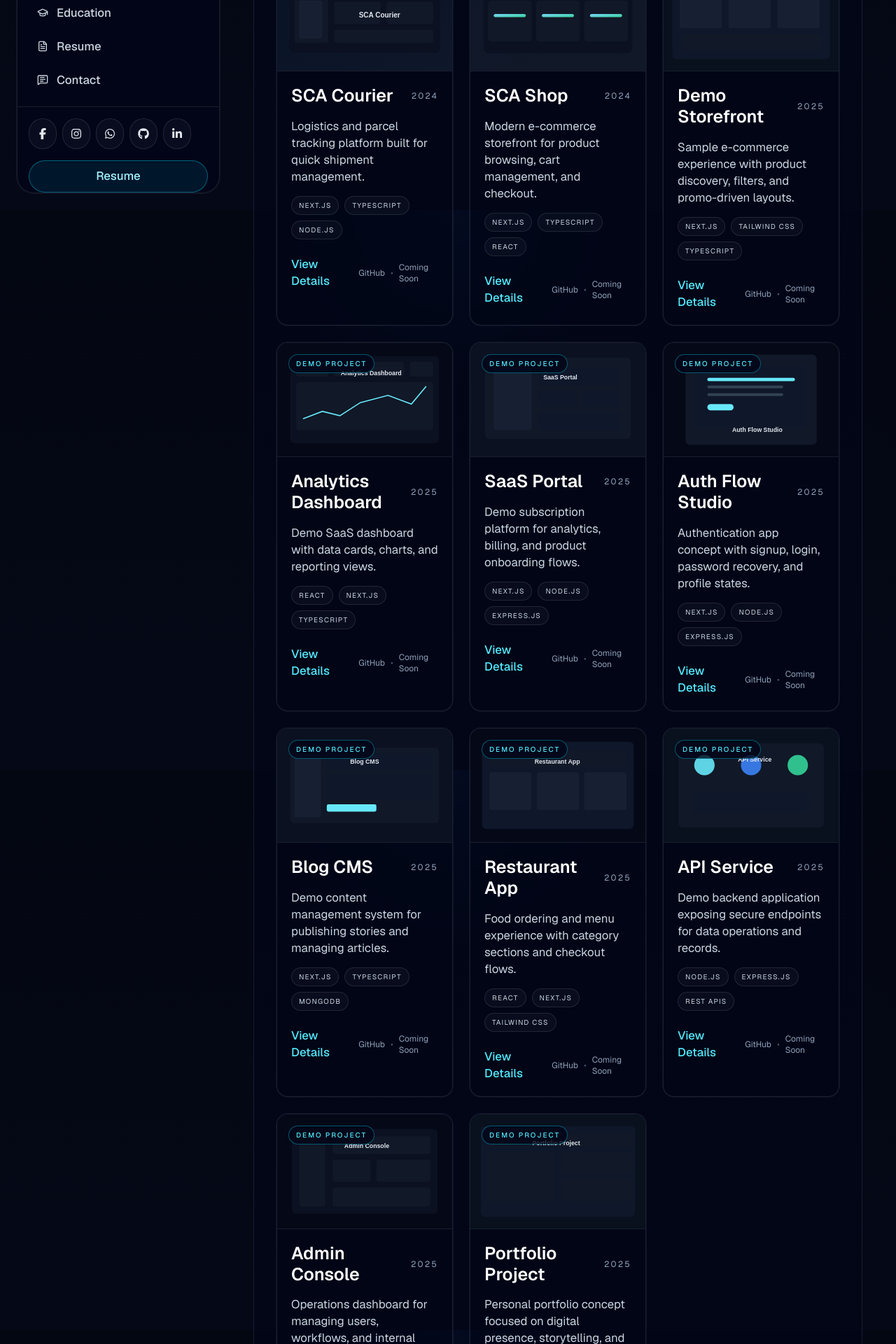
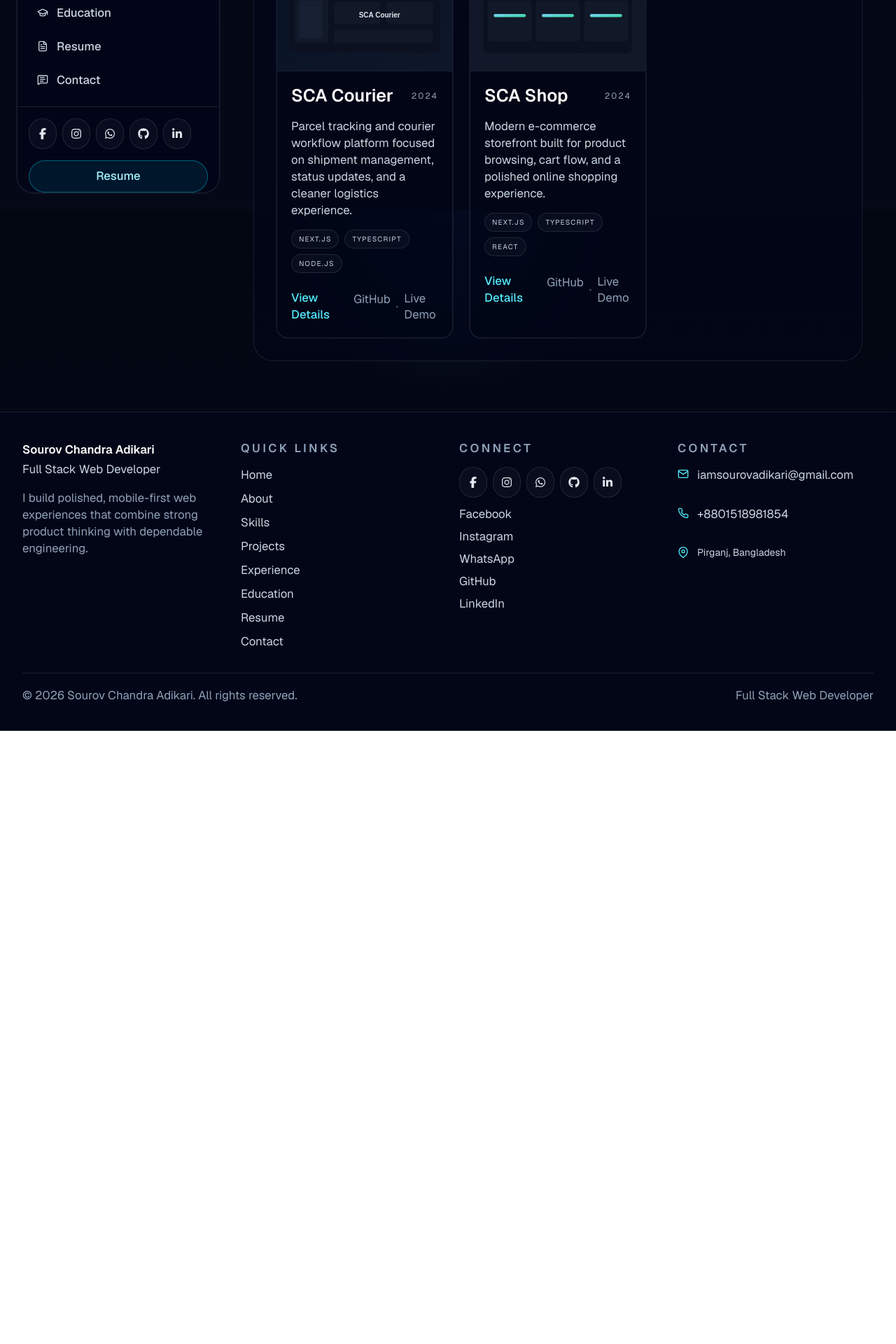
Before and after one commit to URSourovAdikari/sca-portfolio, a Next.js app: page /projects in a window 1280 px wide. Shown: the part 500-2420 px from the top of the page at 70% size. After the commit the page ends 1544 px from the top, so only its background shows below. Built offline with nearby package versions, Linux system fonts and the light colour scheme.

Commit message:
Refine portfolio project showcase and UI polish

```diff
--- a/app/projects/[slug]/page.tsx
+++ b/app/projects/[slug]/page.tsx
@@ -21,7 +21,7 @@ export async function generateMetadata({ params }: { params: Promise<{ slug: str
 
   return {
     title: project.title,
-    description: project.shortDescription,
+    description: project.description,
   };
 }
 
@@ -64,7 +64,7 @@ export default async function ProjectDetailPage({
           <div className="space-y-3">
             <div className="flex flex-wrap items-center gap-2">
               <span className="rounded-full border border-cyan-400/30 bg-cyan-500/10 px-2.5 py-1 text-[10px] uppercase tracking-[0.18em] text-cyan-300">
-                {project.isDemo ? "Demo Project" : project.category}
+                {project.category}
               </span>
               <span className="rounded-full border border-white/10 bg-white/3 px-2.5 py-1 text-[10px] uppercase tracking-[0.18em] text-slate-300">
                 {project.year}
@@ -73,9 +73,23 @@ export default async function ProjectDetailPage({
             <h1 className="text-4xl font-semibold text-white md:text-5xl">{project.title}</h1>
           </div>
 
-          <p className="text-base leading-8 text-slate-300">{project.fullDescription}</p>
+          <section className="space-y-4">
+            <h2 className="text-xl font-semibold text-white">Project Overview</h2>
+            <p className="text-base leading-8 text-slate-300">{project.longDescription}</p>
+          </section>
 
-          <div>
+          <section className="grid gap-6 md:grid-cols-2">
+            <div className="rounded-2xl border border-white/10 bg-slate-900/70 p-5">
+              <h2 className="text-xl font-semibold text-white">Purpose / Problem</h2>
+              <p className="mt-3 text-base leading-7 text-slate-300">{project.purpose}</p>
+            </div>
+            <div className="rounded-2xl border border-white/10 bg-slate-900/70 p-5">
+              <h2 className="text-xl font-semibold text-white">Solution</h2>
+              <p className="mt-3 text-base leading-7 text-slate-300">{project.solution}</p>
+            </div>
+          </section>
+
+          <section>
             <h2 className="text-xl font-semibold text-white">Key Features</h2>
             <ul className="mt-4 space-y-3 text-slate-300">
               {project.features.map((feature) => (
@@ -85,7 +99,49 @@ export default async function ProjectDetailPage({
                 </li>
               ))}
             </ul>
-          </div>
+          </section>
+
+          <section>
+            <h2 className="text-xl font-semibold text-white">Development Highlights</h2>
+            <ul className="mt-4 space-y-3 text-slate-300">
+              {project.highlights.map((highlight) => (
+                <li key={highlight} className="flex items-start gap-3">
+                  <span className="mt-1 h-2.5 w-2.5 rounded-full bg-cyan-300" />
+                  <span>{highlight}</span>
+                </li>
+              ))}
+            </ul>
+          </section>
+
+          <section>
+            <h2 className="text-xl font-semibold text-white">What I Learned</h2>
+            <ul className="mt-4 space-y-3 text-slate-300">
+              {project.lessons.map((lesson) => (
+                <li key={lesson} className="flex items-start gap-3">
+                  <span className="mt-1 h-2.5 w-2.5 rounded-full bg-cyan-300" />
+                  <span>{lesson}</span>
+                </li>
+              ))}
+            </ul>
+          </section>
+
+          <section>
+            <h2 className="text-xl font-semibold text-white">Screenshots</h2>
+            <div className="mt-4 grid gap-4 md:grid-cols-2">
+              {project.screenshots.map((image, index) => (
+                <div key={`${project.id}-${index}`} className="overflow-hidden rounded-2xl border border-white/10 bg-slate-900/70">
+                  <Image
+                    src={image}
+                    alt={`${project.title} screenshot ${index + 1}`}
+                    width={1200}
+                    height={800}
+                    loading="lazy"
+                    className="h-52 w-full object-cover md:h-64"
+                  />
+                </div>
+              ))}
+            </div>
+          </section>
         </div>
 
         <aside className="space-y-5 rounded-2xl border border-white/10 bg-slate-900/60 p-5">
@@ -100,7 +156,7 @@ export default async function ProjectDetailPage({
           </div>
 
           <div>
-            <p className="text-xs uppercase tracking-[0.18em] text-slate-400">Technologies</p>
+            <p className="text-xs uppercase tracking-[0.18em] text-slate-400">Technology Stack</p>
             <div className="mt-3 flex flex-wrap gap-2">
               {project.technologies.map((technology) => (
                 <span key={technology} className="rounded-full border border-white/10 bg-white/3 px-2.5 py-1 text-[10px] uppercase tracking-[0.12em] text-slate-200">
--- a/app/projects/page.tsx
+++ b/app/projects/page.tsx
@@ -18,7 +18,7 @@ const ProjectsBrowser = dynamic(
 
 export const metadata = {
   title: "Projects",
-  description: "Portfolio projects and demo work by Sourov Chandra Adikari, covering frontend, backend, e-commerce, dashboards, and more.",
+  description: "Selected projects by Sourov Chandra Adikari, including SCA Courier and SCA Shop, built with Next.js, TypeScript, Node.js, and modern product design.",
 };
 
 export default function ProjectsPage() {
@@ -26,7 +26,7 @@ export default function ProjectsPage() {
     <div className="space-y-8 rounded-[28px] border border-white/10 bg-slate-950/75 p-6 md:p-8">
       <div>
         <p className="text-xs uppercase tracking-[0.2em] text-cyan-300">Projects</p>
-        <h1 className="mt-3 text-white">Selected work and demos</h1>
+        <h1 className="mt-3 text-white">Selected work</h1>
       </div>
 
       <ProjectsBrowser />
--- a/app/resume/page.tsx
+++ b/app/resume/page.tsx
@@ -16,11 +16,11 @@ export default function ResumePage() {
           <h1 className="mt-3 text-4xl font-semibold text-white md:text-5xl">Professional profile</h1>
         </div>
         <div className="flex flex-wrap gap-3">
-          <a href="/reaume.pdf" target="_blank" rel="noopener noreferrer" className="inline-flex items-center gap-2 rounded-full border border-white/10 bg-white/3 px-4 py-2.5 font-medium text-white transition hover:border-cyan-400/40 hover:text-cyan-200">
+          <a href="/resume.pdf" target="_blank" rel="noopener noreferrer" className="inline-flex items-center gap-2 rounded-full border border-white/10 bg-white/3 px-4 py-2.5 font-medium text-white transition hover:border-cyan-400/40 hover:text-cyan-200">
             <ExternalLink className="h-4 w-4" />
             View Resume
           </a>
-          <a href="/reaume.pdf" download className="inline-flex items-center gap-2 rounded-full bg-cyan-400 px-4 py-2.5 font-medium text-slate-950 transition hover:bg-cyan-300">
+          <a href="/resume.pdf" download className="inline-flex items-center gap-2 rounded-full bg-cyan-400 px-4 py-2.5 font-medium text-slate-950 transition hover:bg-cyan-300">
             <Download className="h-4 w-4" />
             Download Resume
           </a>
@@ -28,7 +28,7 @@ export default function ResumePage() {
       </div>
 
       <div className="overflow-hidden rounded-2xl border border-white/10 bg-slate-900/70">
-        <iframe src="/reaume.pdf" title="Sourov Chandra Adikari Resume" className="h-[760px] w-full" />
+        <iframe src="/resume.pdf" title="Sourov Chandra Adikari Resume" className="h-[760px] w-full" />
       </div>
 
       <Link href="/contact" className="inline-flex items-center gap-2 text-sm font-medium text-cyan-300 hover:text-cyan-200">
--- a/app/skills/page.tsx
+++ b/app/skills/page.tsx
@@ -11,7 +11,7 @@ export default function SkillsPage() {
     { title: "Frontend", items: skills.frontend },
     { title: "Backend", items: skills.backend },
     { title: "Database", items: skills.database },
-    { title: "Tools & Deployment", items: skills.tools },
+    { title: "Tools", items: skills.tools },
   ];
 
   return (
--- a/components/project-card.tsx
+++ b/components/project-card.tsx
@@ -19,7 +19,7 @@ export function ProjectCard({ project }: { project: Project }) {
           className="h-52 w-full object-cover transition duration-500 group-hover:scale-[1.03]"
         />
         <div className="absolute left-4 top-4 rounded-full border border-cyan-400/40 bg-slate-950/80 px-2.5 py-1 text-[10px] font-medium uppercase tracking-[0.2em] text-cyan-300">
-          {project.isDemo ? "Demo Project" : project.category}
+          {project.category}
         </div>
       </div>
 
@@ -29,7 +29,7 @@ export function ProjectCard({ project }: { project: Project }) {
           <span className="text-xs uppercase tracking-[0.18em] text-slate-400">{project.year}</span>
         </div>
 
-        <p className="text-sm leading-6 text-slate-300">{project.shortDescription}</p>
+        <p className="text-sm leading-6 text-slate-300">{project.description}</p>
 
         <div className="flex flex-wrap gap-2">
           {project.technologies.slice(0, 3).map((technology) => (
--- a/components/projects-browser.tsx
+++ b/components/projects-browser.tsx
@@ -14,7 +14,7 @@ export function ProjectsBrowser() {
       const matchesCategory = selectedCategory === "All" || project.category === selectedCategory;
       const matchesSearch =
         project.title.toLowerCase().includes(search.toLowerCase()) ||
-        project.shortDescription.toLowerCase().includes(search.toLowerCase()) ||
+        project.description.toLowerCase().includes(search.toLowerCase()) ||
         project.technologies.some((tech) => tech.toLowerCase().includes(search.toLowerCase()));
 
       return matchesCategory && matchesSearch;
--- a/components/site-shell.tsx
+++ b/components/site-shell.tsx
@@ -120,9 +120,9 @@ export function SiteShell({ children }: { children: React.ReactNode }) {
               <div className="relative h-10 w-10 overflow-hidden rounded-xl border border-cyan-400/20">
                 <Image src="/developer.jpg" alt={personalInfo.name} fill className="object-cover" />
               </div>
-              <div>
-                <div className="text-sm font-semibold text-white">Sourov</div>
-                <div className="text-[10px] uppercase tracking-[0.18em] text-slate-400">Developer</div>
+              <div className="min-w-0">
+                <div className="text-sm font-semibold text-white">Sourov Chandra Adikari</div>
+                <div className="text-[10px] uppercase tracking-[0.18em] text-slate-400">Full Stack Web Developer</div>
               </div>
             </div>
 
--- a/data/projects.ts
+++ b/data/projects.ts
@@ -10,8 +10,8 @@ export type Project = {
   id: string;
   title: string;
   slug: string;
-  shortDescription: string;
-  fullDescription: string;
+  description: string;
+  longDescription: string;
   category: ProjectCategory;
   technologies: string[];
   features: string[];
@@ -20,7 +20,11 @@ export type Project = {
   liveUrl: string;
   featured: boolean;
   year: number;
-  isDemo?: boolean;
+  purpose: string;
+  solution: string;
+  highlights: string[];
+  lessons: string[];
+  screenshots: string[];
 };
 
 export const projects: Project[] = [
@@ -28,241 +32,77 @@ export const projects: Project[] = [
     id: "sca-courier",
     title: "SCA Courier",
     slug: "sca-courier",
-    shortDescription: "Logistics and parcel tracking platform built for quick shipment management.",
-    fullDescription:
-      "SCA Courier is a full-stack logistics application designed to streamline parcel shipping workflows, status updates, and internal management. It focuses on clean UX, role-friendly order handling, and scalable delivery operations for businesses that need a straightforward courier dashboard.",
+    description:
+      "Parcel tracking and courier workflow platform focused on shipment management, status updates, and a cleaner logistics experience.",
+    longDescription:
+      "SCA Courier is a logistics-focused product designed to simplify parcel management, delivery tracking, and shipment visibility. It brings a clearer operational flow to a courier workflow by combining service-friendly status tracking with a responsive dashboard structure.",
     category: "Full Stack",
     technologies: ["Next.js", "TypeScript", "Node.js", "MongoDB", "Tailwind CSS"],
     features: [
-      "Order management dashboard",
-      "Courier tracking flow",
-      "Delivery status updates",
-      "Responsive admin experience",
+      "Parcel and shipment tracking workflow",
+      "Courier dashboard for order visibility",
+      "Delivery status updates and operational flow",
+      "Responsive interface for logistics management",
     ],
     image: "/images/projects/sca-courier.svg",
-    githubUrl: "",
-    liveUrl: "",
+    githubUrl: "https://github.com/URSourovAdikari/sca-courier",
+    liveUrl: "https://sca-courier.vercel.app/",
     featured: true,
     year: 2024,
+    purpose:
+      "Create a practical logistics application that makes parcel operations easier to review, track, and manage across a clean product workflow.",
+    solution:
+      "I structured the app around a modern courier dashboard, clear shipment details, and a mobile-friendly interface so the core logistics tasks stay readable and easy to use.",
+    highlights: [
+      "Shipment tracking experience",
+      "Operational dashboard layout",
+      "Responsive management interface",
+      "Practical parcel workflow design",
+    ],
+    lessons: [
+      "Improved my approach to handling logistics-related UI states",
+      "Worked on keeping operational data clear and readable",
+      "Balanced function and simplicity in a management dashboard",
+    ],
+    screenshots: ["/images/projects/sca-courier.svg", "/images/projects/sca-courier.svg"],
   },
   {
     id: "sca-shop",
     title: "SCA Shop",
     slug: "sca-shop",
-    shortDescription: "Modern e-commerce storefront for product browsing, cart management, and checkout.",
-    fullDescription:
-      "SCA Shop is an e-commerce web application focused on delivering a strong shopping experience for modern online stores. It combines responsive product showcases, cart interactions, and a clean storefront architecture that can scale for real-world product catalogs.",
+    description:
+      "Modern e-commerce storefront built for product browsing, cart flow, and a polished online shopping experience.",
+    longDescription:
+      "SCA Shop is an e-commerce platform designed around a clean storefront experience with product browsing, cart interactions, and a streamlined ordering flow. It focuses on making product discovery and checkout feel straightforward, responsive, and ready for real-world use.",
     category: "E-commerce",
     technologies: ["Next.js", "TypeScript", "React", "Node.js", "MongoDB"],
     features: [
-      "Product catalog pages",
-      "Shopping cart flow",
-      "Checkout experience",
+      "Product catalog and browsing experience",
+      "Shopping cart and checkout flow",
       "Responsive storefront design",
+      "Modern storefront experience for online sales",
     ],
     image: "/images/projects/sca-shop.svg",
-    githubUrl: "",
-    liveUrl: "",
+    githubUrl: "https://github.com/URSourovAdikari/sca-shop",
+    liveUrl: "https://sca-shop.vercel.app/",
     featured: true,
     year: 2024,
-  },
-  {
-    id: "demo-storefront",
-    title: "Demo Storefront",
-    slug: "demo-storefront",
-    shortDescription: "Sample e-commerce experience with product discovery, filters, and promo-driven layouts.",
-    fullDescription:
-      "This demo storefront is a concept project for a retail brand that needs a premium shopping experience. It includes product filtering, promotional sections, and clean cart interactions for a modern online sales workflow.",
-    category: "E-commerce",
-    technologies: ["Next.js", "Tailwind CSS", "TypeScript"],
-    features: [
-      "Category filtering",
-      "Responsive product grid",
-      "Promo layout sections",
-      "Minimal checkout UX",
+    purpose:
+      "Build a storefront with a strong shopping journey, clean product presentation, and a practical cart and checkout flow.",
+    solution:
+      "I designed the storefront around responsive product discovery, straightforward purchase steps, and a polished interface that keeps the browsing experience focused and easy to navigate.",
+    highlights: [
+      "Product-first storefront layout",
+      "Cart and checkout UX",
+      "Responsive online shopping flow",
+      "Clean catalog and product presentation",
     ],
-    image: "/images/projects/demo-storefront.svg",
-    githubUrl: "",
-    liveUrl: "",
-    featured: true,
-    year: 2025,
-    isDemo: true,
-  },
-  {
-    id: "analytics-dashboard",
-    title: "Analytics Dashboard",
-    slug: "analytics-dashboard",
-    shortDescription: "Demo SaaS dashboard with data cards, charts, and reporting views.",
-    fullDescription:
-      "A concept dashboard for product and marketing teams, built to showcase KPI cards, chart layouts, and management panels. The design is tailored for clarity, speed, and operational visibility.",
-    category: "Dashboard",
-    technologies: ["React", "Next.js", "TypeScript", "Tailwind CSS"],
-    features: [
-      "KPI overview widgets",
-      "Performance chart sections",
-      "Team activity panels",
-      "Admin-friendly layouts",
+    lessons: [
+      "Strengthened my product-detail and cart UX thinking",
+      "Improved conversion-friendly interface structure",
+      "Focused on maintainable storefront architecture",
     ],
-    image: "/images/projects/analytics-dashboard.svg",
-    githubUrl: "",
-    liveUrl: "",
-    featured: false,
-    year: 2025,
-    isDemo: true,
-  },
-  {
-    id: "saas-portal",
-    title: "SaaS Portal",
-    slug: "saas-portal",
-    shortDescription: "Demo subscription platform for analytics, billing, and product onboarding flows.",
-    fullDescription:
-      "This project is a demo SaaS portal concept that includes account management, billing awareness, and feature onboarding. It highlights a polished product experience aligned with modern B2B software brands.",
-    category: "Full Stack",
-    technologies: ["Next.js", "Node.js", "Express.js", "MongoDB"],
-    features: [
-      "Pricing and plans",
-      "User onboarding journey",
-      "Analytics overview",
-      "Subscription-ready structure",
-    ],
-    image: "/images/projects/saas-portal.svg",
-    githubUrl: "",
-    liveUrl: "",
-    featured: false,
-    year: 2025,
-    isDemo: true,
-  },
-  {
-    id: "auth-flow",
-    title: "Auth Flow Studio",
-    slug: "auth-flow-studio",
-    shortDescription: "Authentication app concept with signup, login, password recovery, and profile states.",
-    fullDescription:
-      "This concept project focuses on secure and user-friendly authentication patterns. It demonstrates how a product can present sign-up, login, and account recovery actions with a premium, developer-focused UI.",
-    category: "Backend",
-    technologies: ["Next.js", "Node.js", "Express.js", "Firebase"],
-    features: [
-      "Login and signup screens",
-      "Password reset UX",
-      "Session handling patterns",
-      "Secure auth structure",
-    ],
-    image: "/images/projects/auth-flow.svg",
-    githubUrl: "",
-    liveUrl: "",
-    featured: false,
-    year: 2025,
-    isDemo: true,
-  },
-  {
-    id: "blog-cms",
-    title: "Blog CMS",
-    slug: "blog-cms",
-    shortDescription: "Demo content management system for publishing stories and managing articles.",
-    fullDescription:
-      "This content management project is designed for editorial teams that need a clean workflow to create, edit, and publish articles. It focuses on writing experiences, media handling, and dashboard-friendly administration.",
-    category: "Other",
-    technologies: ["Next.js", "TypeScript", "MongoDB", "Tailwind CSS"],
-    features: [
-      "Article editor",
-      "Draft and publish flow",
-      "Category tagging",
-      "Content management dashboard",
-    ],
-    image: "/images/projects/blog-cms.svg",
-    githubUrl: "",
-    liveUrl: "",
-    featured: false,
-    year: 2025,
-    isDemo: true,
-  },
-  {
-    id: "restaurant-app",
-    title: "Restaurant App",
-    slug: "restaurant-app",
-    shortDescription: "Food ordering and menu experience with category sections and checkout flows.",
-    fullDescription:
-      "This restaurant concept is built around a modern food ordering experience, including menu browsing, selections, and a streamlined ordering journey for digital storefronts and quick service businesses.",
-    category: "Frontend",
-    technologies: ["React", "Next.js", "Tailwind CSS", "Node.js"],
-    features: [
-      "Menu highlighting",
-      "Food category browsing",
-      "Order summary flow",
-      "Responsive customer experience",
-    ],
-    image: "/images/projects/restaurant-app.svg",
-    githubUrl: "",
-    liveUrl: "",
-    featured: false,
-    year: 2025,
-    isDemo: true,
-  },
-  {
-    id: "api-service",
-    title: "API Service",
-    slug: "api-service",
-    shortDescription: "Demo backend application exposing secure endpoints for data operations and records.",
-    fullDescription:
-      "This demo API service is built to model a backend system with route-based data access, validation, and simple service structure. It highlights clean API design and maintainable backend development patterns.",
-    category: "Backend",
-    technologies: ["Node.js", "Express.js", "REST APIs", "MongoDB"],
-    features: [
-      "Resource-based routes",
-      "Request validation",
-      "Error handling patterns",
-      "JSON response structure",
-    ],
-    image: "/images/projects/api-service.svg",
-    githubUrl: "",
-    liveUrl: "",
-    featured: false,
-    year: 2025,
-    isDemo: true,
-  },
-  {
-    id: "admin-console",
-    title: "Admin Console",
-    slug: "admin-console",
-    shortDescription: "Operations dashboard for managing users, workflows, and internal reports.",
-    fullDescription:
-      "A demo admin console concept focused on operations oversight, team activity, and streamlined system actions. It is designed around clarity, accessibility, and practical administrative workflows.",
-    category: "Dashboard",
-    technologies: ["Next.js", "React", "Tailwind CSS", "TypeScript"],
-    features: [
-      "User management panels",
-      "Operations summary cards",
-      "Workflow monitoring",
-      "Administrative controls",
-    ],
-    image: "/images/projects/admin-console.svg",
-    githubUrl: "",
-    liveUrl: "",
-    featured: false,
-    year: 2025,
-    isDemo: true,
-  },
-  {
-    id: "portfolio-project",
-    title: "Portfolio Project",
-    slug: "portfolio-project",
-    shortDescription: "Personal portfolio concept focused on digital presence, storytelling, and case studies.",
-    fullDescription:
-      "This portfolio concept emphasizes a premium personal brand presence with visually paced sections, project showcases, and recruiter-friendly storytelling. It demonstrates a polished approach to personal portfolios and landing pages.",
-    category: "Other",
-    technologies: ["Next.js", "TypeScript", "Tailwind CSS", "Motion"],
-    features: [
-      "Story-driven sections",
-      "Case study cards",
-      "Custom dark aesthetic",
-      "Responsive portfolio layout",
-    ],
-    image: "/images/projects/portfolio-project.svg",
-    githubUrl: "",
-    liveUrl: "",
-    featured: false,
-    year: 2025,
-    isDemo: true,
+    screenshots: ["/images/projects/sca-shop.svg", "/images/projects/sca-shop.svg"],
   },
 ];
 
```
Also changed, not shown: app/about/page.tsx (+18 -4 lines), app/page.tsx (+31 -7 lines), 2 other files (tests, documents, lock files or other folders).
